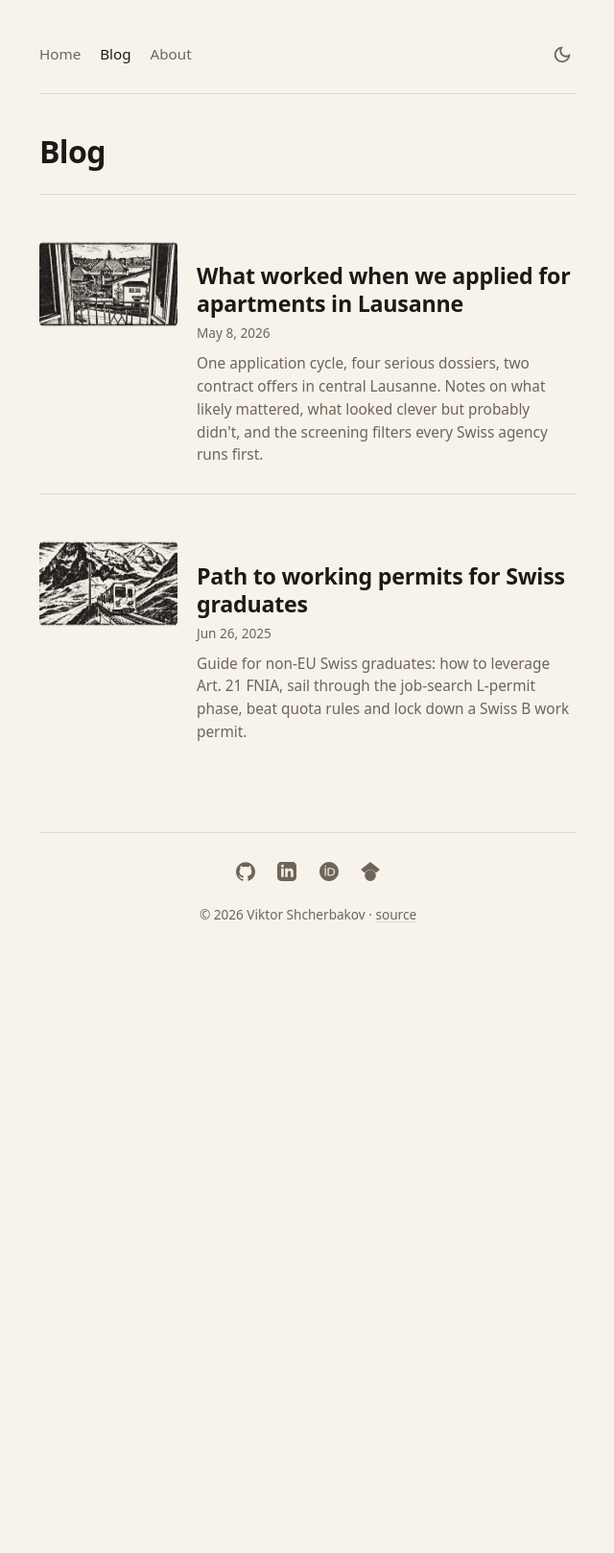
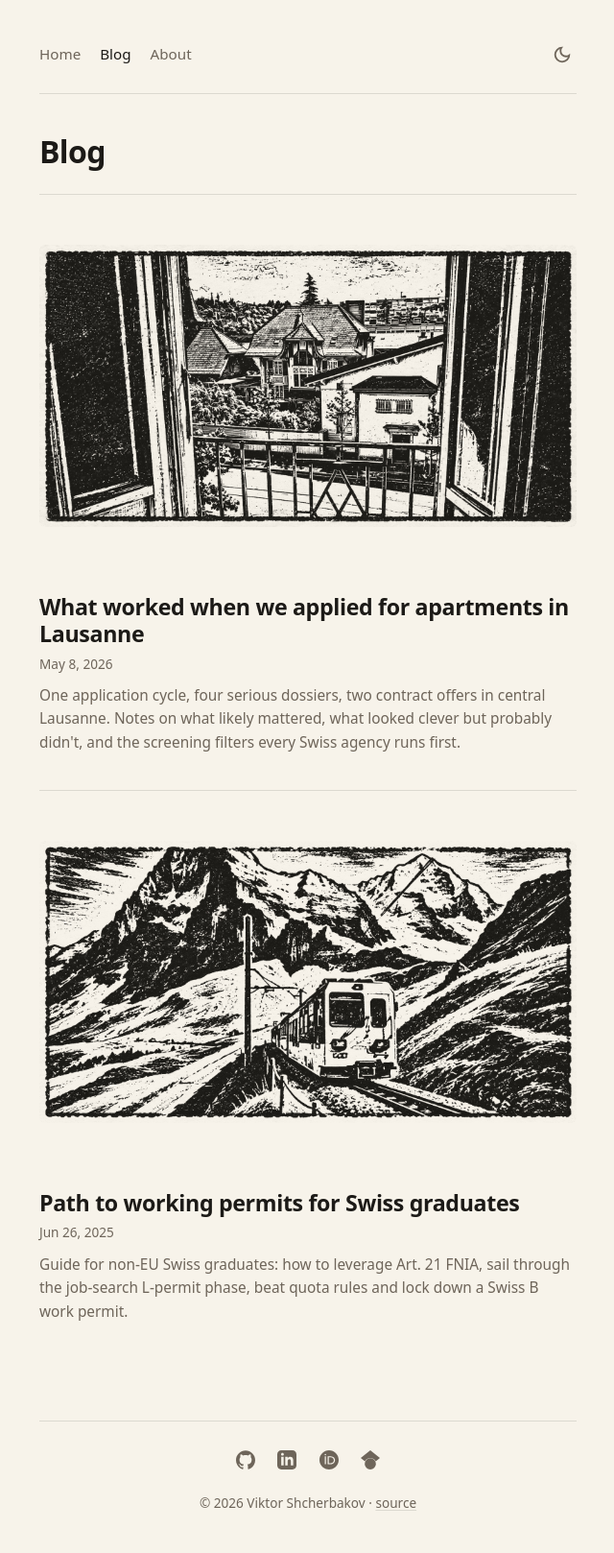
Before and after one commit to viktor-shcherb/viktor-shcherb.github.io, a Jekyll site: the page built from blog/index.md, in a window 1280 px wide. Shown: the whole page at 96% size, without its empty margins (319-959 px from the left). Built offline with Jekyll 4.4.1, drawn with Linux system fonts in a browser that asks for light colours; before the commit the page ends 1005 px from its top, so only the background shows below that.

Commit message:
Archive entries: full-width landscape cover, text below (#66)
The 9rem flex-column thumbnail cropped the 1600x840 covers down to a
postage-stamp on the left, and the wrapped title floated next to it
looking jammed. Switch to a card-style layout: cover at full archive
column width with its natural aspect ratio, title (slightly larger)
on the line below, then date and description. The hover-scale on the
cover stays.

- Drop the inner .archive-entry-text wrapper from the markup; with
  vertical stacking it serves no purpose.
- Remove the responsive flex-column override (was needed only for
  the side-by-side desktop layout).
- Bump padding-bottom on each entry to 2rem so cards breathe.
- Title up to 1.4rem; line-height tightened to 1.2 since titles
  are now the dominant text on each card.

```diff
--- a/assets/css/_base.scss
+++ b/assets/css/_base.scss
@@ -249,36 +249,29 @@ img.avatar {
   margin: 1.5rem 0 0;
 }
 .archive-entry {
-  display: flex;
-  gap: 1.25rem;
-  align-items: flex-start;
-  padding: 1.5rem 0;
+  display: block;
+  padding: 1.75rem 0 2rem;
   border-top: 1px solid var(--border);
 }
 .archive-entry-cover {
-  flex: 0 0 9rem;
   display: block;
-  border-radius: 4px;
+  margin: 0 0 1.1rem;
+  border-radius: 6px;
   overflow: hidden;
   line-height: 0;
 }
 .archive-entry-cover img {
   width: 100%;
-  aspect-ratio: 16 / 10;
-  object-fit: cover;
+  height: auto;
   display: block;
-  transition: transform .2s ease;
+  transition: transform .25s ease;
 }
-.archive-entry-cover:hover img { transform: scale(1.02); }
-.archive-entry-text {
-  flex: 1 1 0;
-  min-width: 0;
-}
+.archive-entry-cover:hover img { transform: scale(1.015); }
 .archive-entry-title {
-  font-size: 1.25rem;
-  margin: 0 0 0.25rem;
-  letter-spacing: -0.01em;
-  line-height: 1.25;
+  font-size: 1.4rem;
+  margin: 0 0 0.3rem;
+  letter-spacing: -0.015em;
+  line-height: 1.2;
 }
 .archive-entry-title a,
 .archive-entry-title a:visited {
@@ -288,7 +281,7 @@ img.avatar {
 .archive-entry-title a:hover,
 .archive-entry-title a:focus-visible { color: var(--accent); }
 .archive-entry-meta {
-  margin: 0 0 0.5rem;
+  margin: 0 0 0.6rem;
   font-size: 0.85rem;
   color: var(--text-muted);
   font-variant-numeric: tabular-nums;
@@ -297,12 +290,7 @@ img.avatar {
   margin: 0;
   color: var(--text-muted);
   font-size: 0.96rem;
-  line-height: 1.55;
-}
-
-@media (max-width: 30rem) {
-  .archive-entry { flex-direction: column; gap: 0.85rem; }
-  .archive-entry-cover { flex: none; width: 100%; }
+  line-height: 1.6;
 }
 
 /* --- Footer --- */
--- a/blog/index.md
+++ b/blog/index.md
@@ -19,17 +19,15 @@ description: "All posts by Viktor Shcherbakov — long-form notes on ML, softwar
           <img src="{{ post.image }}" alt="" loading="lazy" decoding="async">
         </a>
       {%- endif -%}
-      <div class="archive-entry-text">
-        <h2 class="archive-entry-title">
-          <a href="{{ post.url | relative_url }}">{{ post.title }}</a>
-        </h2>
-        <p class="archive-entry-meta">
-          <time datetime="{{ post.date | date_to_xmlschema }}">{{ post.date | date: "%b %-d, %Y" }}</time>
-        </p>
-        {%- if post.description -%}
-          <p class="archive-entry-desc">{{ post.description | strip_newlines | strip }}</p>
-        {%- endif -%}
-      </div>
+      <h2 class="archive-entry-title">
+        <a href="{{ post.url | relative_url }}">{{ post.title }}</a>
+      </h2>
+      <p class="archive-entry-meta">
+        <time datetime="{{ post.date | date_to_xmlschema }}">{{ post.date | date: "%b %-d, %Y" }}</time>
+      </p>
+      {%- if post.description -%}
+        <p class="archive-entry-desc">{{ post.description | strip_newlines | strip }}</p>
+      {%- endif -%}
     </li>
   {%- endfor -%}
   </ol>
```
